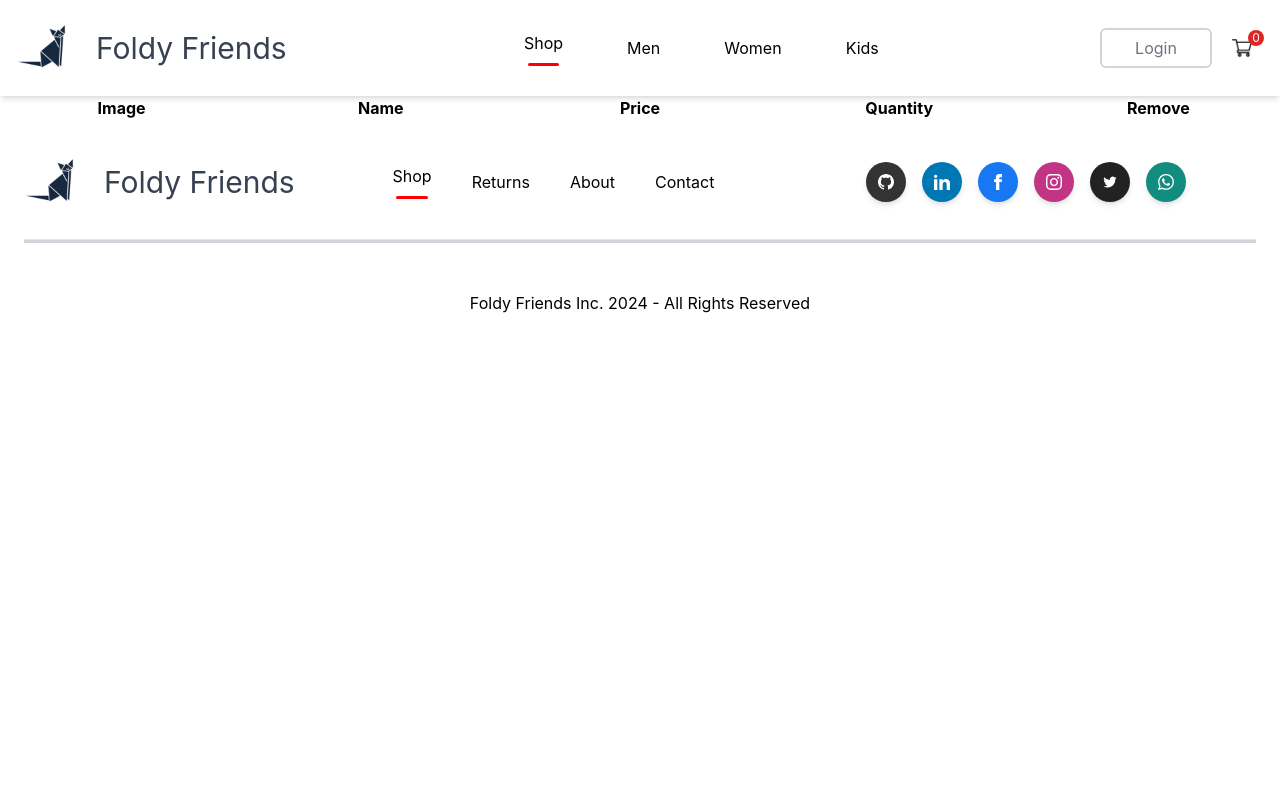
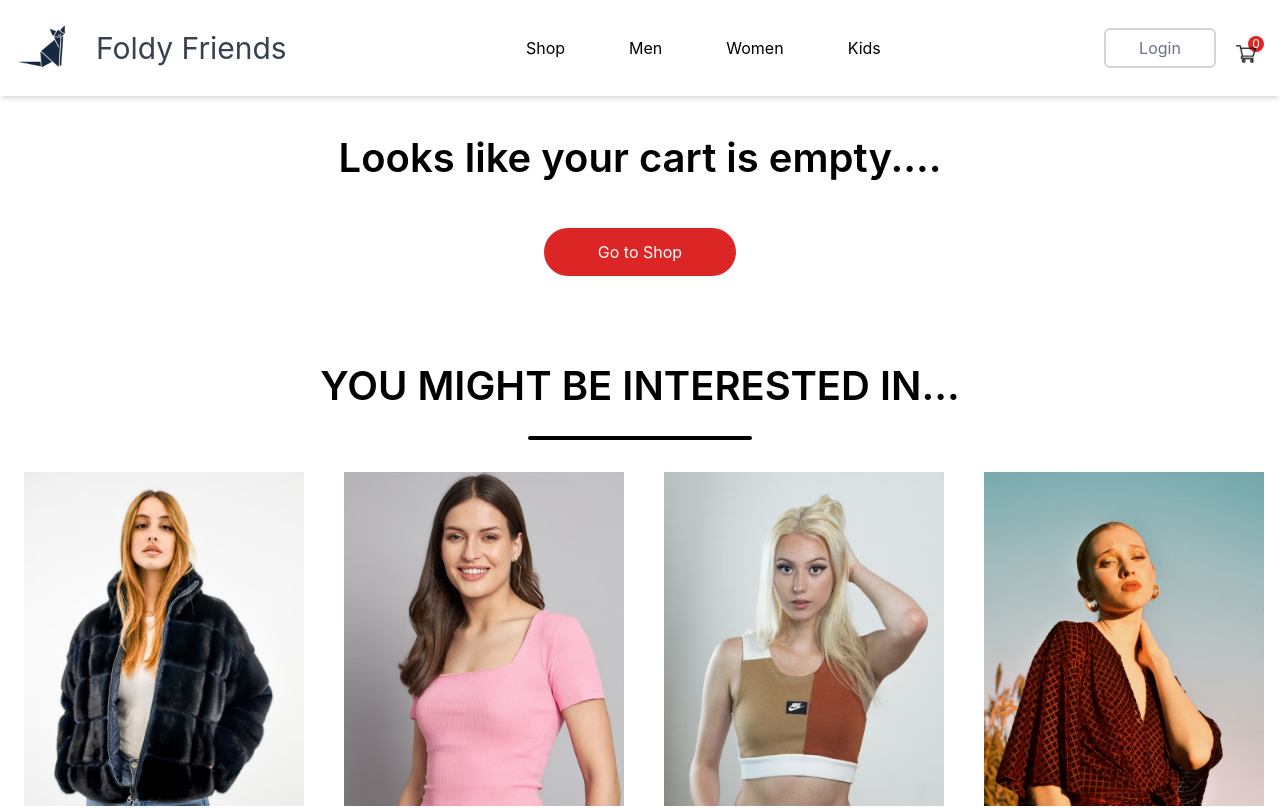
Before and after one commit to lorencouse/foldy-friends, a React (Create React App) app: page /cart in a window 1280 px wide. Shown: the top 808 px of the page. Built offline with nearby package versions, Linux system fonts and the light colour scheme.

Commit message:
v0.24
Added current page and category underline to navbar.

```diff
--- a/src/App.css
+++ b/src/App.css
@@ -55,6 +55,13 @@ h1 {
   font-weight: 700;
 }
 
+hr {
+    border: none;
+    width: 80%;
+    height: 3px;
+    border-radius: 10px;
+    background: red;
+}
 
 
 @keyframes App-logo-spin {
--- a/src/App.tsx
+++ b/src/App.tsx
@@ -4,7 +4,7 @@ import { Navbar } from './Components/Navbar/Navbar';
 import { Category } from './Components/Category';
 import { Shop } from './Pages/Shop';
 import { Product } from './Pages/Product';
-import { Cart } from './Pages/Cart';
+import { CartPage } from './Pages/CartPage';
 import { LogIn } from './Pages/LogIn';
 import { BrowserRouter, Routes, Route } from 'react-router-dom';
 import { Footer } from './Components/Footer';
@@ -21,9 +21,8 @@ function App() {
         <Route path='/men' element={ <Category  category="men" /> } />
         <Route path='/women' element={<Category category="women" />} />
         <Route path='/kids' element={<Category category="kids" />} />
-        {/* <Route path='/product' element={<Product /> } /> */}
         <Route path='/product/:productId' element={<Product />} />
-        <Route path='/cart' element={<Cart />} />
+        <Route path='/cart' element={<CartPage />} />
         <Route path='/login' element={<LogIn /> } />
       </Routes>
       <Footer />
--- a/src/Components/BannerButton.tsx
+++ b/src/Components/BannerButton.tsx
@@ -1,14 +1,19 @@
 import React from 'react'
+import { Link } from 'react-router-dom'
 
 export const ButtonRoundRed = (props:{label: string, url: string}) => {
   return (
+    <Link to={props.url}>
     <button className='rounded-full w-48 bg-red-600 p-3 text-white hover:bg-red-500 my-10' >{props.label}</button>
+    </Link>
   )
 }
 
 export const ButtonRoundBlack = (props:{label: string, url: string}) => {
   return (
+    <Link to={props.url}>
     <button className='rounded-full w-48 bg-black p-3 text-white hover:bg-gray-500 my-10' >{props.label}</button>
+    </Link>
   )
 }
 
@@ -27,3 +32,15 @@ export const ButtonSquareRed: React.FC<ButtonSquareRedProps> = (props) => {
     </button>
   );
 }
+
+export const ButtonInput = (props:{label: string, onclick: () => void}) => {
+  return (
+      <button onClick={props.onclick} className='size-6 inline-flex justify-center items-center gap-x-2 text-sm
+      font-medium rounded-md border border-gray-200 bg-white text-gray-800 shadow-sm hover:bg-gray-50
+      disabled:opacity-50 disabled:pointer-events-none dark:bg-neutral-900 dark:border-neutral-700 dark:text-white
+      dark:hover:bg-neutral-800 ' >
+        {props.label}
+      </button>
+
+  )
+}
--- /dev/null
+++ b/src/Components/Cart.tsx
@@ -0,0 +1,116 @@
+import React, { useContext } from 'react'
+import { CartItem, ProductData } from '../types'
+import { useShopContext } from '../Context/ShopContext'
+import { Link } from 'react-router-dom';
+import { ButtonInput } from './BannerButton';
+
+
+export const Cart = () => {
+
+    const { allProducts, cartItems } = useShopContext();
+
+    const productMap = allProducts.reduce((map, product) => {
+      map[product.id] = product;
+      return map;
+    }, {} as { [id: number]: ProductData });
+
+  return (
+    <div className="cart-container">
+      <div className="grid grid-cols-[auto_2fr_auto_auto_auto] lg:gap-12 gap-5 m-auto py-10 text-left max-w-4xl">
+
+        <div className="cart-labels">
+          <p>Image</p>
+        </div>
+        <div className="cart-labels">
+          <p>Name</p>
+        </div>
+        <div className="cart-labels">
+          <p>Price</p>
+        </div>
+        <div className="cart-labels">
+          <p>Quantity</p>
+        </div>
+        <div className="cart-labels">
+          <p>Remove</p>
+        </div>
+
+            {cartItems.map((cartItem) => {
+              const product = productMap[cartItem.id];
+
+              return product ? (
+                <CartLineItem
+                  key={cartItem.id}
+                  product={product}
+                  cartItem={cartItem}
+                />
+              ) : null;
+            })}
+
+      </div>
+</div>
+  )
+}
+
+const CartLineItem = ( {product, cartItem}:{product:ProductData, cartItem:CartItem } ) => {
+
+  const { setCartItems, setCartCount } = useShopContext();
+
+
+  function removeCartItem() {
+      if (cartItem.quantity > 1) {
+        setCartCount( oldCount => oldCount - cartItem.quantity );
+      }
+      setCartItems( oldCartItems => oldCartItems.filter( item => item !== cartItem) )
+
+  }
+
+
+    function incrementQuantity() {
+    setCartItems((oldCartItems) =>
+      oldCartItems.map((item) =>
+        item.id === cartItem.id && item.size === cartItem.size ? { ...item, quantity: item.quantity + 1 } : item
+      )
+    );
+
+      setCartCount( oldCount => oldCount + 1 );
+  }
+
+  function decrementQuantity() {
+    if (cartItem.quantity > 1) {
+      setCartItems((oldCartItems) =>
+        oldCartItems.map((item) =>
+          item.id === cartItem.id && item.size === cartItem.size ? { ...item, quantity: item.quantity - 1 } : item
+        )
+      );
+    } else {
+      removeCartItem();
+    }
+      setCartCount( oldCount => oldCount - 1 );
+  }
+
+  return (
+    <>
+      <div className="cart-item ">
+        <Link to={`/product/${product.id}`}><img src={product.image} alt={product.name} className='max-h-24'/> </Link>
+      </div>
+      <div className="cart-item flex items-center">
+       <Link to={`/product/${product.id}`}> <p>{`${product.name} - `} <span className='font-semibold'>{`Size: ${cartItem.size.toUpperCase()}`}</span> </p></Link>
+      </div>
+      <div className="cart-item flex items-center">
+        <p>{`$${product.new_price}`}</p>
+      </div>
+      <div className="cart-item flex flex-row items-center ">
+
+        <ButtonInput onclick={decrementQuantity} label='-' />
+
+        <p className="w-6 h-6 text-center m-3 outline outline-1 rounded-lg font-bold ">{cartItem.quantity}</p>
+
+        <ButtonInput onclick={incrementQuantity}  label='+' />
+
+      </div>
+      <div className="cart-item flex items-center m-auto">
+        <ButtonInput onclick={removeCartItem} label='X' />
+      </div>
+    </>
+  )
+}
--- a/src/Components/Collections.tsx
+++ b/src/Components/Collections.tsx
@@ -6,7 +6,7 @@ export const Collections = ( props:{header: string, productData:ProductData[] }
   return (
     <div className='uppercase my-10' >
         <h1>{props.header}</h1>
-        <hr className='w-56 h-1 my-2 m-auto bg-black  '/>
+        <hr className='w-56 h-1 my-5 m-auto bg-black  '/>
         <div className="popular-items flex flex-row justify-around items-center flex-wrap ">
             { props.productData.map( (product, key) => {
                 return (
--- a/src/Components/Item.tsx
+++ b/src/Components/Item.tsx
@@ -1,16 +1,22 @@
-import React from 'react'
-import { ProductData } from '../types'
-import { Link } from 'react-router-dom'
-import { Prices } from './Product/Prices'
+import React from 'react';
+import { ProductData } from '../types';
+import { Link } from 'react-router-dom';
+import { Prices } from './Product/Prices';
+import { useShopContext } from '../Context/ShopContext';
 
-export const Item = ( props:ProductData ) => {
-  return (
-    <Link to={`/product/${props.id}`} >
-    <div className='transition ease-in-out hover:scale-105 pl-2 my-3 w-72 text-left m-auto'>
-        <img src={props.image} alt={props.name} className='' />
-        <p className=' capitalize font-medium ' > {props.name} </p>
-        <Prices oldPrice={props.old_price} newPrice={props.new_price} />
-    </div>
-    </Link>
-  )
-}
+export const Item: React.FC<ProductData> = (props) => {
+    const { setActiveCategory } = useShopContext();
+
+    return (
+        <Link to={`/product/${props.id}`} >
+            <div
+                className='transition ease-in-out hover:scale-105 pl-2 my-3 w-72 text-left m-auto'
+                onClick={() => setActiveCategory(props.category)}
+            >
+                <img src={props.image} alt={props.name} />
+                <p className='capitalize font-medium'>{props.name}</p>
+                <Prices oldPrice={props.old_price} newPrice={props.new_price} />
+            </div>
+        </Link>
+    );
+};
--- a/src/Components/Navbar/Navbar.css
+++ b/src/Components/Navbar/Navbar.css
@@ -6,12 +6,3 @@ li {
     gap: 3px;
     cursor: pointer;
 }
-
-.nav-menu hr {
-    border: none;
-    width: 80%;
-    height: 3px;
-    margin-top: 5px;
-    border-radius: 10px;
-    background: red;
-}
--- a/src/Components/Navbar/Navbar.tsx
+++ b/src/Components/Navbar/Navbar.tsx
@@ -1,56 +1,83 @@
-import React, { useContext, useState } from 'react'
-import "./Navbar.css"
-import logo from "../../Assets/foldy-friends-logo-192x192.png"
-import cart from "../../Assets/cart_icon.png"
-import { Link } from 'react-router-dom'
-import { LinkInfo } from '../../types'
-import { useShopContext } from '../../Context/ShopContext'
+import "./Navbar.css";
+import logo from "../../Assets/foldy-friends-logo-192x192.png";
+import cart from "../../Assets/cart_icon.png";
+import { Link } from 'react-router-dom';
+import { LinkInfo } from '../../types';
+import { useShopContext } from '../../Context/ShopContext';
 
-
-function NavLink({ navLink, active, setActive }: { navLink: LinkInfo, active: string, setActive: (active: string) => void }) {
+function NavLink({ url, label, activeCategory, setActiveCategory }: { url: string, label: string, activeCategory: string, setActiveCategory: (active: string) => void }) {
     return (
-        <li onClick={() => { setActive(navLink.title) }}>
-            <Link to={navLink.url}>{navLink.title}</Link> {active === navLink.title ? <hr /> : <></>}
+        <li onClick={() => setActiveCategory(label.toLowerCase())}>
+            <Link to={url}>{label}</Link>
+            {activeCategory === label.toLowerCase() && <hr />}
         </li>
-    )
+    );
 }
 
 export function NavLogo() {
+    const { setActiveCategory } = useShopContext();
+
     return (
-            <div className="nav-logo flex flex-row items-center">
-                <Link to='/'><img src={logo} alt="Foldy Friends Logo" className='h-16' /></Link>
-                <p className='text-3xl text-gray-700 items-center px-4 select-none'>Foldy Friends</p>
-
-            </div>
-    )
+        <div className="nav-logo flex flex-row items-center" onClick={() => setActiveCategory('shop')}>
+            <Link to='/'><img src={logo} alt="Foldy Friends Logo" className='h-16' /></Link>
+            <p className='text-3xl text-gray-700 items-center px-4 select-none'>Foldy Friends</p>
+        </div>
+    );
 }
 
 export const Navbar = () => {
-    const [active, setActive] = useState("Shop");
-    const { cartItems } = useShopContext();
-
-
-
+    const { cartCount, setActiveCategory, activeCategory } = useShopContext();
 
     const links: LinkInfo[] = [
         { title: "Shop", url: "/" },
         { title: "Men", url: "/men" },
         { title: "Women", url: "/women" },
         { title: "Kids", url: "/kids" },
-    ]
-
+    ];
 
     return (
         <div className="navbar flex justify-between p-4 shadow-md">
             <NavLogo />
             <ul className='nav-menu flex items-center gap-16'>
-                {links.map(link => <NavLink key={link.title} navLink={link} active={active} setActive={setActive} />)}
+                {links.map(link => (
+                    <NavLink
+                        key={link.title}
+                        url={link.url}
+                        label={link.title}
+                        activeCategory={activeCategory}
+                        setActiveCategory={setActiveCategory}
+                    />
+                ))}
             </ul>
             <div className="nav-login-cart flex flex-row items-center gap-5">
-                <Link to="/login"> <button className='border-gray-300 border-2 w-28 h-10 rounded-md text-gray-500 cursor-pointer bg-white active:bg-gray-300'>Login</button></Link>
-                <Link to="/cart"> <img src={cart} alt="Cart" className='h-5' /> </Link>
-                <div className="cart-count rounded-full flex justify-center items-center bg-red-600 text-white h-4 w-4 text-xs -ml-6 -mt-5">{cartItems.length}</div>
+                <Link to="/login">
+                    <button
+                        onClick={() => setActiveCategory('login')}
+                        className={` border-2 w-28 h-10 rounded-md  cursor-pointer bg-white hover:bg-gray-100 ${activeCategory === "login" ? "border-red-500 text-red-500 " : "border-gray-300 text-gray-500"}`}>
+                        Login
+                    </button>
+                </Link>
+
+                    <div className="cart-icon">
+
+                    <Link to="/cart">
+                    <img
+                        src={cart}
+                        alt="Cart"
+                        onClick={() => setActiveCategory('cart')}
+                        className="h-5"
+                    />
+
+                    </Link>
+                    <div className="cart-count rounded-full flex justify-center items-center bg-red-600 text-white h-4 w-4 text-xs ml-3 -mt-7">
+                        {cartCount}
+                    </div>
+                    {activeCategory === "cart" && <hr className="mt-4" />}
+
+                    </div>
+
+
             </div>
         </div>
-    )
+    );
 }
--- a/src/Context/ShopContext.tsx
+++ b/src/Context/ShopContext.tsx
@@ -7,6 +7,10 @@ interface ShopContextType {
   allProducts: ProductData[];
   cartItems: CartItem[];
   setCartItems: Dispatch<SetStateAction<CartItem[]>>;
+  cartCount: number;
+  setCartCount: Dispatch<SetStateAction<number>>;
+  activeCategory: string;
+  setActiveCategory: Dispatch<SetStateAction<string>>;
 }
 
 interface ShopContextProviderProps {
@@ -17,8 +21,10 @@ export const ShopContext = createContext<ShopContextType | null>(null);
 
 export const ShopContextProvider: React.FC<ShopContextProviderProps> = ({ children }) => {
   const [cartItems, setCartItems] = useState<CartItem[]>([]);
+  const [cartCount, setCartCount] = useState(0);
+  const [activeCategory, setActiveCategory] = useState("Shop");
 
-  const contextVal: ShopContextType = { allProducts, cartItems, setCartItems };
+  const contextVal: ShopContextType = { allProducts, cartItems, setCartItems, cartCount, setCartCount, activeCategory, setActiveCategory };
 
   return (
     <ShopContext.Provider value={contextVal}>
--- a/src/Pages/Cart.tsx
+++ /dev/null
@@ -1,72 +0,0 @@
-import React, { useContext } from 'react'
-import { CartItem, ProductData } from '../types'
-import { useShopContext } from '../Context/ShopContext'
-
-const CartLineItem = ( {product, cartItem}:{product:ProductData, cartItem:CartItem } ) => {
-
-
-  return (
-    <>
-      <div className="cart-item">
-        <img src={product.image} alt={product.name} className='h-24'/>
-      </div>
-      <div className="cart-item">
-        <p>{`${product.name} - Size: ${cartItem.size.toUpperCase()}`}</p>
-      </div>
-      <div className="cart-item">
-        <p>{`$${product.new_price}`}</p>
-      </div>
-      <div className="cart-item">
-        <input type="number" name="quanitity" id="" value={cartItem.quantity} />
-      </div>
-      <div className="cart-item">
-        <button>X</button>
-      </div>
-    </>
-  )
-}
-
-export const Cart = () => {
-
-    const { allProducts, cartItems, setCartItems } = useShopContext();
-
-    const productMap = allProducts.reduce((map, product) => {
-      map[product.id] = product;
-      return map;
-    }, {} as { [id: number]: ProductData });
-
-
-  return (
-<div className="grid grid-cols-5 gap-4">
-
-  <div className="cart-labels">
-    <p>Image</p>
-  </div>
-  <div className="cart-labels">
-    <p>Name</p>
-  </div>
-  <div className="cart-labels">
-    <p>Price</p>
-  </div>
-  <div className="cart-labels">
-    <p>Quantity</p>
-  </div>
-  <div className="cart-labels">
-    <p>Remove</p>
-  </div>
-
-      {cartItems.map((cartItem) => {
-        const product = productMap[cartItem.id];
-
-        return product ? (
-          <CartLineItem
-            key={cartItem.id}
-            product={product}
-            cartItem={cartItem}
-          />
-        ) : null;
-      })}
-
-</div>
-  )
-}
--- /dev/null
+++ b/src/Pages/CartPage.tsx
@@ -0,0 +1,31 @@
+import React from 'react'
+import { Cart } from '../Components/Cart'
+import { useShopContext } from '../Context/ShopContext'
+import { ButtonRoundRed } from '../Components/BannerButton';
+import { Collections } from '../Components/Collections';
+
+export const CartPage = () => {
+
+    const { cartCount, allProducts } = useShopContext();
+
+  return (
+    <div>
+        { cartCount > 0 && <Cart /> }
+
+        { cartCount < 1 &&
+
+        <div className=' m-8'>
+        <h1>Looks like your cart is empty....</h1>
+        <ButtonRoundRed label='Go to Shop' url='/' />
+
+        </div>
+
+        }
+
+        <Collections productData={allProducts} header='You Might Be Interested In...' />
+
+
+
+    </div>
+  )
+}
--- a/src/Pages/Product.tsx
+++ b/src/Pages/Product.tsx
@@ -12,17 +12,17 @@ import { CartItem, ProductData } from '../types';
 export const Product: React.FC = () => {
 
   const { productId } = useParams();
-  const { allProducts, cartItems, setCartItems } = useShopContext();
+  const { allProducts, cartItems, setCartItems, setCartCount} = useShopContext();
   const sizes = ["s", "m","l","xl","xxl",]
   const [currentSize, setCurrentSize] = useState<number>(0);
 
 
-  useEffect(() => {
-    window.scrollTo(0,0)
-  },[productId])
+
 
 
   const product = allProducts.find(i => i.id === Number(productId));
+
+
   const relatedProducts = allProducts.filter(p => p.category === product?.category && p.id !== product?.id);
     const shuffleArray = (array: ProductData[]) => {
     for (let i = array.length - 1; i > 0; i--) {
@@ -30,6 +30,11 @@ export const Product: React.FC = () => {
       [array[i], array[j]] = [array[j], array[i]];
     }
   };
+
+  useEffect(() => {
+    window.scrollTo(0,0)
+
+  },[productId]);
 
   const images = product?.image ? [product.image, product.image, product.image, product.image] : [];
 
@@ -55,6 +60,9 @@ function handleAddToCart() {
       )
     );
   }
+
+  setCartCount( oldCount => oldCount + 1 );
+
 }
 
 
```
